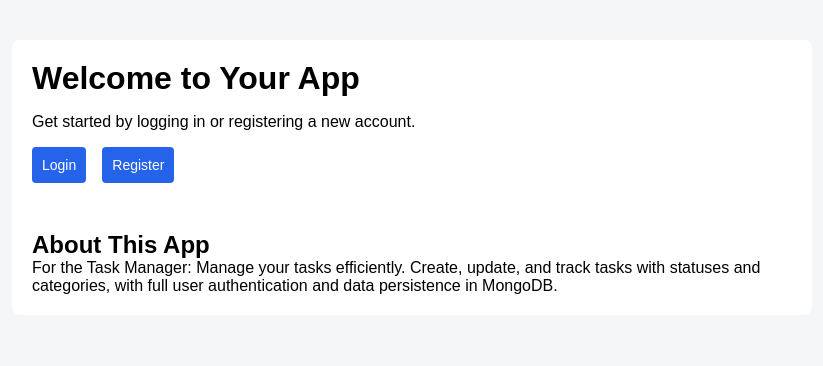
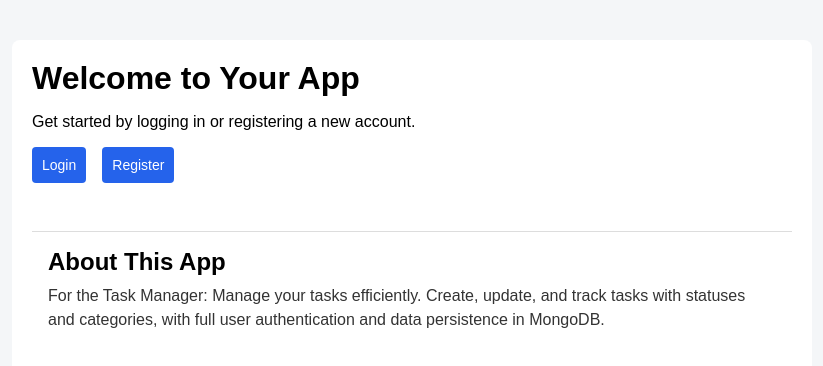
Before and after one commit to pahmadinasabemran1998/task-manager-frontend, a React (Vite) app: page / in a window 1280 px wide. Shown: the top 366 px of the page, without its empty margins (228-1051 px from the left). Built offline with nearby package versions, Linux system fonts and the light colour scheme.

Commit message:
updated styling to include styling for the homepage

```diff
--- a/src/index.css
+++ b/src/index.css
@@ -106,3 +106,19 @@ button:disabled {
 .error {
   color: #dc2626;
 }
+
+.container section {
+  padding: 1rem;
+  border-top: 1px solid #ddd;
+  margin-top: 2rem;
+}
+
+.container section h2 {
+  margin-bottom: 0.5rem;
+}
+
+.container section p {
+  margin-bottom: 0.5rem;
+  line-height: 1.5;
+  color: #333;
+}
```
